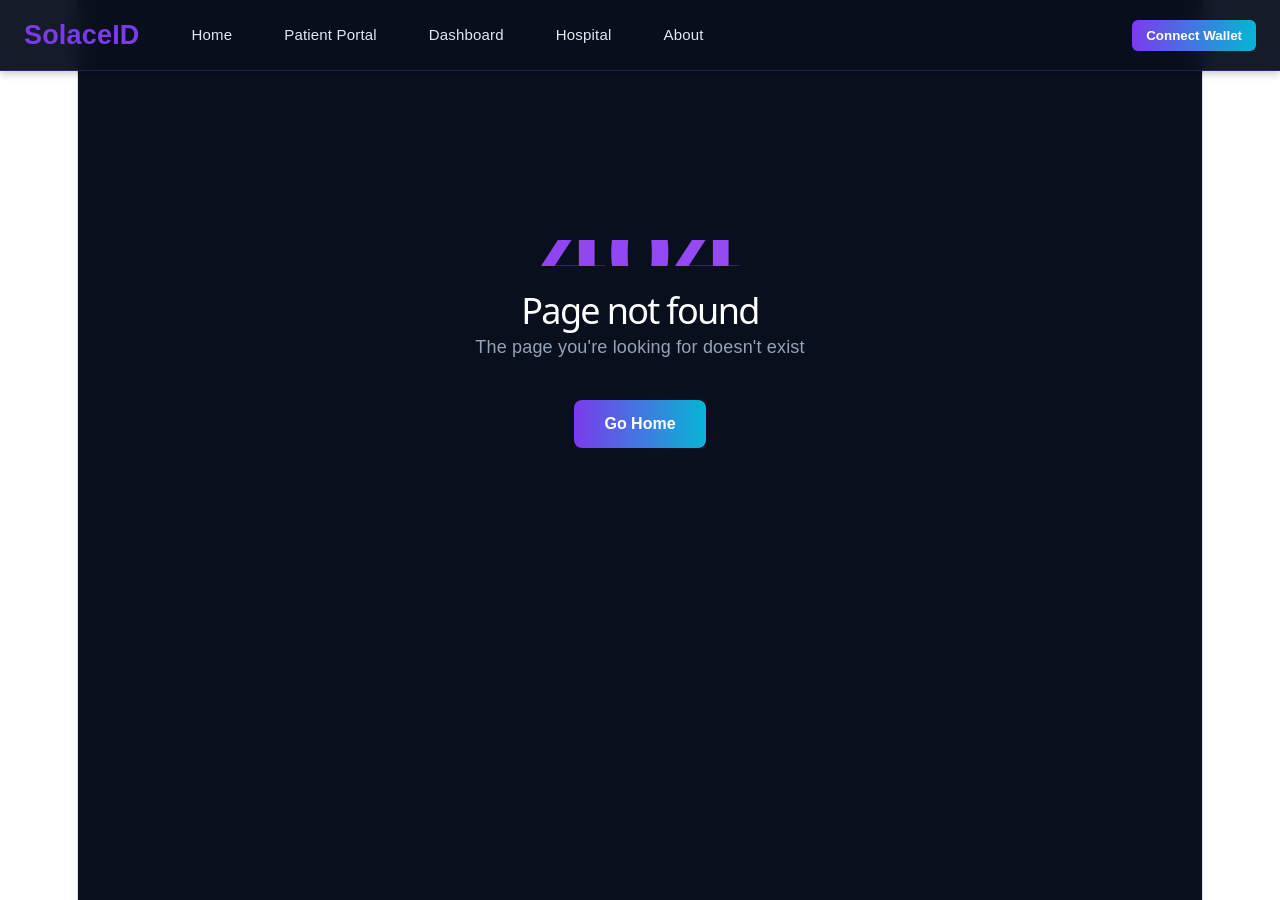
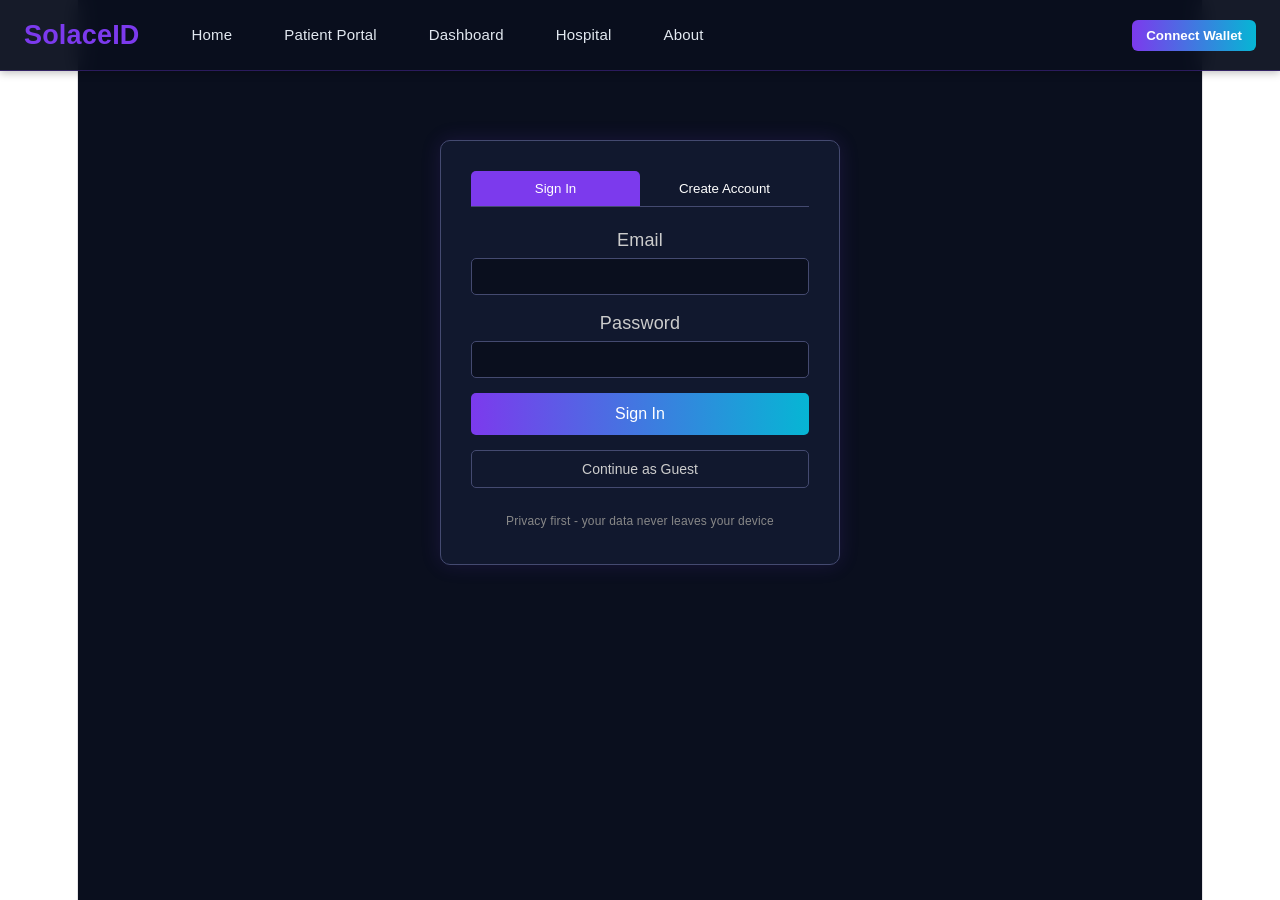
Before and after one commit to dakshdrall/SolaceID, a React (Vite) app in the folder solaceid/: page /patient-login in a window 1280 px wide. Before the commit this address had no page. Built offline with nearby package versions, Linux system fonts and the light colour scheme.

Commit message:
feat: add patient login page with sign in/signup, update navigation, add welcome badge and sign out

```diff
--- a/solaceid/src/App.tsx
+++ b/solaceid/src/App.tsx
@@ -6,6 +6,7 @@ import HospitalDashboard from './pages/HospitalDashboard';
 import PatientDashboard from './pages/PatientDashboard';
 import AboutPage from './pages/AboutPage';
 import HospitalLogin from './pages/HospitalLogin';
+import PatientLogin from './pages/PatientLogin';
 import NotFound from './pages/NotFound';
 
 function App() {
@@ -13,6 +14,7 @@ function App() {
     <BrowserRouter>
       <Routes>
         <Route path="/" element={<LandingPage />} />
+        <Route path="/patient-login" element={<PatientLogin />} />
         <Route path="/wallet" element={<PatientWallet />} />
         <Route path="/consent" element={<ConsentPage />} />
         <Route path="/hospital" element={<HospitalDashboard />} />
--- a/solaceid/src/components/Navbar.tsx
+++ b/solaceid/src/components/Navbar.tsx
@@ -90,7 +90,7 @@ function Navbar() {
           {!isMobile && (
             <>
               <Link to='/' style={{ color: hoveredLink === 'home' ? '#7c3aed' : '#e2e8f0', textDecoration: 'none', fontSize: '15px', marginLeft: '2rem' }} onMouseEnter={() => setHoveredLink('home')} onMouseLeave={() => setHoveredLink(null)}>Home</Link>
-              <Link to='/wallet' style={{ color: hoveredLink === 'wallet' ? '#7c3aed' : '#e2e8f0', textDecoration: 'none', fontSize: '15px', marginLeft: '2rem' }} onMouseEnter={() => setHoveredLink('wallet')} onMouseLeave={() => setHoveredLink(null)}>Patient Portal</Link>
+              <Link to='/patient-login' style={{ color: hoveredLink === 'wallet' ? '#7c3aed' : '#e2e8f0', textDecoration: 'none', fontSize: '15px', marginLeft: '2rem' }} onMouseEnter={() => setHoveredLink('wallet')} onMouseLeave={() => setHoveredLink(null)}>Patient Portal</Link>
               <Link to='/dashboard' style={{ color: hoveredLink === 'dashboard' ? '#7c3aed' : '#e2e8f0', textDecoration: 'none', fontSize: '15px', marginLeft: '2rem' }} onMouseEnter={() => setHoveredLink('dashboard')} onMouseLeave={() => setHoveredLink(null)}>Dashboard</Link>
               <Link to='/hospital-login' style={{ color: hoveredLink === 'hospital' ? '#7c3aed' : '#e2e8f0', textDecoration: 'none', fontSize: '15px', marginLeft: '2rem' }} onMouseEnter={() => setHoveredLink('hospital')} onMouseLeave={() => setHoveredLink(null)}>Hospital</Link>
               <Link to='/about' style={{ color: hoveredLink === 'about' ? '#7c3aed' : '#e2e8f0', textDecoration: 'none', fontSize: '15px', marginLeft: '2rem' }} onMouseEnter={() => setHoveredLink('about')} onMouseLeave={() => setHoveredLink(null)}>About</Link>
@@ -155,7 +155,7 @@ function Navbar() {
           gap: '10px'
         }}>
           <Link to='/' style={{ color: '#e2e8f0', textDecoration: 'none', fontSize: '15px' }} onClick={() => setMenuOpen(false)}>Home</Link>
-          <Link to='/wallet' style={{ color: '#e2e8f0', textDecoration: 'none', fontSize: '15px' }} onClick={() => setMenuOpen(false)}>Patient Portal</Link>
+          <Link to='/patient-login' style={{ color: '#e2e8f0', textDecoration: 'none', fontSize: '15px' }} onClick={() => setMenuOpen(false)}>Patient Portal</Link>
           <Link to='/dashboard' style={{ color: '#e2e8f0', textDecoration: 'none', fontSize: '15px' }} onClick={() => setMenuOpen(false)}>Dashboard</Link>
           <Link to='/hospital-login' style={{ color: '#e2e8f0', textDecoration: 'none', fontSize: '15px' }} onClick={() => setMenuOpen(false)}>Hospital</Link>
           <Link to='/about' style={{ color: '#e2e8f0', textDecoration: 'none', fontSize: '15px' }} onClick={() => setMenuOpen(false)}>About</Link>
--- a/solaceid/src/pages/LandingPage.tsx
+++ b/solaceid/src/pages/LandingPage.tsx
@@ -78,7 +78,7 @@ function LandingPage() {
           <span style={{ background: 'rgba(16, 185, 129, 0.2)', padding: '10px 20px', borderRadius: '20px', border: '1px solid #10b981' }}>ZK Verified</span>
         </div>
         <div style={{ marginTop: '20px', display: 'flex', justifyContent: 'center', gap: '20px', flexWrap: 'wrap' }}>
-          <button onClick={() => navigate('/wallet')} style={{ ...buttonStyle, background: 'linear-gradient(to right, #7c3aed, #06b6d4)', padding: '15px 40px', fontSize: '18px' }}>
+          <button onClick={() => navigate('/patient-login')} style={{ ...buttonStyle, background: 'linear-gradient(to right, #7c3aed, #06b6d4)', padding: '15px 40px', fontSize: '18px' }}>
             Get Started as Patient
           </button>
           <button onClick={() => navigate('/hospital-login')} style={{ ...buttonStyle, background: '#06b6d4', padding: '15px 40px', fontSize: '18px' }}>
--- a/solaceid/src/pages/PatientDashboard.tsx
+++ b/solaceid/src/pages/PatientDashboard.tsx
@@ -1,8 +1,10 @@
 import { useEffect, useState } from 'react';
+import { useNavigate } from 'react-router-dom';
 import Navbar from '../components/Navbar';
 import QRCode from 'react-qr-code';
 
 function PatientDashboard() {
+  const navigate = useNavigate();
   const patientName = localStorage.getItem('patientName') || 'Patient';
   const patientHash = localStorage.getItem('solaceIdHash') || '0x0000000000000000000000000000000000000000';
   const createdDate = localStorage.getItem('patientCreated') || new Date().toISOString();
@@ -52,6 +54,30 @@ function PatientDashboard() {
       <Navbar />
       <div style={{ padding: '140px 1rem 40px', margin: '0 auto', maxWidth: '1000px', width: '100%' }}>
         <h1 style={{ fontSize: '2.5rem', marginBottom: '20px' }}>Welcome back, {patientName}</h1>
+        <button
+          onClick={() => {
+            localStorage.removeItem('solaceIdHash');
+            localStorage.removeItem('patientName');
+            localStorage.removeItem('ehrData');
+            localStorage.removeItem('consents');
+            localStorage.removeItem('consentTx');
+            navigate('/patient-login');
+          }}
+          style={{
+            position: 'absolute',
+            top: '120px',
+            right: '1rem',
+            background: 'transparent',
+            border: '1px solid #dc2626',
+            color: '#dc2626',
+            padding: '8px 16px',
+            borderRadius: '6px',
+            cursor: 'pointer',
+            fontSize: '14px'
+          }}
+        >
+          Sign Out
+        </button>
 
         <div style={{ display: 'flex', flexDirection: isMobile ? 'column' : 'row', flexWrap: 'wrap', gap: '20px', marginBottom: '20px' }}>
           <div style={{ background: '#11182e', border: '1px solid #444a70', boxShadow: '0 0 20px rgba(124, 58, 237, 0.15)', borderRadius: '10px', padding: '20px', flex: '1 1 220px' }}>
--- /dev/null
+++ b/solaceid/src/pages/PatientLogin.tsx
@@ -0,0 +1,188 @@
+import { useState } from 'react';
+import { useNavigate } from 'react-router-dom';
+import Navbar from '../components/Navbar';
+
+function PatientLogin() {
+  const navigate = useNavigate();
+  const [activeTab, setActiveTab] = useState<'signin' | 'signup'>('signin');
+  const [loading, setLoading] = useState(false);
+  const [form, setForm] = useState({
+    name: '',
+    email: '',
+    password: '',
+    confirmPassword: ''
+  });
+
+  const handleSubmit = (e: React.FormEvent) => {
+    e.preventDefault();
+    setLoading(true);
+    setTimeout(() => {
+      if (activeTab === 'signup') {
+        localStorage.setItem('patientName', form.name);
+      }
+      navigate('/wallet');
+    }, 2000);
+  };
+
+  const handleGuest = () => {
+    navigate('/wallet');
+  };
+
+  return (
+    <div style={{ backgroundColor: '#0a0f1e', minHeight: '100vh', color: 'white', fontFamily: 'Arial, sans-serif', paddingTop: '100px' }}>
+      <Navbar />
+      <div style={{ padding: '40px 1rem', maxWidth: '400px', margin: '0 auto' }}>
+        <div style={{ background: '#11182e', border: '1px solid #444a70', borderRadius: '10px', padding: '30px', boxShadow: '0 0 20px rgba(124, 58, 237, 0.15)' }}>
+          <div style={{ display: 'flex', marginBottom: '20px', borderBottom: '1px solid #444a70' }}>
+            <button
+              onClick={() => setActiveTab('signin')}
+              style={{
+                flex: 1,
+                padding: '10px',
+                background: activeTab === 'signin' ? '#7c3aed' : 'transparent',
+                border: 'none',
+                color: 'white',
+                cursor: 'pointer',
+                borderRadius: '5px 5px 0 0'
+              }}
+            >
+              Sign In
+            </button>
+            <button
+              onClick={() => setActiveTab('signup')}
+              style={{
+                flex: 1,
+                padding: '10px',
+                background: activeTab === 'signup' ? '#7c3aed' : 'transparent',
+                border: 'none',
+                color: 'white',
+                cursor: 'pointer',
+                borderRadius: '5px 5px 0 0'
+              }}
+            >
+              Create Account
+            </button>
+          </div>
+
+          <form onSubmit={handleSubmit}>
+            {activeTab === 'signup' && (
+              <div style={{ marginBottom: '15px' }}>
+                <label style={{ display: 'block', marginBottom: '5px', color: '#ccc' }}>Full Name</label>
+                <input
+                  type="text"
+                  value={form.name}
+                  onChange={(e) => setForm({ ...form, name: e.target.value })}
+                  required
+                  style={{
+                    width: '100%',
+                    padding: '10px',
+                    background: '#0a0f1e',
+                    border: '1px solid #444a70',
+                    borderRadius: '5px',
+                    color: 'white',
+                    boxSizing: 'border-box'
+                  }}
+                />
+              </div>
+            )}
+            <div style={{ marginBottom: '15px' }}>
+              <label style={{ display: 'block', marginBottom: '5px', color: '#ccc' }}>Email</label>
+              <input
+                type="email"
+                value={form.email}
+                onChange={(e) => setForm({ ...form, email: e.target.value })}
+                required
+                style={{
+                  width: '100%',
+                  padding: '10px',
+                  background: '#0a0f1e',
+                  border: '1px solid #444a70',
+                  borderRadius: '5px',
+                  color: 'white',
+                  boxSizing: 'border-box'
+                }}
+              />
+            </div>
+            <div style={{ marginBottom: '15px' }}>
+              <label style={{ display: 'block', marginBottom: '5px', color: '#ccc' }}>Password</label>
+              <input
+                type="password"
+                value={form.password}
+                onChange={(e) => setForm({ ...form, password: e.target.value })}
+                required
+                style={{
+                  width: '100%',
+                  padding: '10px',
+                  background: '#0a0f1e',
+                  border: '1px solid #444a70',
+                  borderRadius: '5px',
+                  color: 'white',
+                  boxSizing: 'border-box'
+                }}
+              />
+            </div>
+            {activeTab === 'signup' && (
+              <div style={{ marginBottom: '20px' }}>
+                <label style={{ display: 'block', marginBottom: '5px', color: '#ccc' }}>Confirm Password</label>
+                <input
+                  type="password"
+                  value={form.confirmPassword}
+                  onChange={(e) => setForm({ ...form, confirmPassword: e.target.value })}
+                  required
+                  style={{
+                    width: '100%',
+                    padding: '10px',
+                    background: '#0a0f1e',
+                    border: '1px solid #444a70',
+                    borderRadius: '5px',
+                    color: 'white',
+                    boxSizing: 'border-box'
+                  }}
+                />
+              </div>
+            )}
+            <button
+              type="submit"
+              disabled={loading}
+              style={{
+                width: '100%',
+                padding: '12px',
+                background: loading ? '#444a70' : 'linear-gradient(to right, #7c3aed, #06b6d4)',
+                border: 'none',
+                borderRadius: '5px',
+                color: 'white',
+                cursor: loading ? 'not-allowed' : 'pointer',
+                fontSize: '16px',
+                marginBottom: '15px'
+              }}
+            >
+              {loading ? 'Processing...' : activeTab === 'signin' ? 'Sign In' : 'Create Account'}
+            </button>
+          </form>
+
+          <button
+            onClick={handleGuest}
+            style={{
+              width: '100%',
+              padding: '10px',
+              background: 'transparent',
+              border: '1px solid #444a70',
+              borderRadius: '5px',
+              color: '#ccc',
+              cursor: 'pointer',
+              fontSize: '14px'
+            }}
+          >
+            Continue as Guest
+          </button>
+
+          <p style={{ textAlign: 'center', marginTop: '20px', fontSize: '12px', color: '#888' }}>
+            Privacy first - your data never leaves your device
+          </p>
+        </div>
+      </div>
+    </div>
+  );
+}
+
+export default PatientLogin;
--- a/solaceid/src/pages/PatientWallet.tsx
+++ b/solaceid/src/pages/PatientWallet.tsx
@@ -53,6 +53,13 @@ function PatientWallet() {
   return (
     <div style={{ backgroundColor: '#0a0f1e', minHeight: '100vh', color: 'white', fontFamily: 'Arial, sans-serif', paddingTop: '100px', scrollPaddingTop: '3rem' }}>
       <Navbar />
+      {localStorage.getItem('patientName') && (
+        <div style={{ textAlign: 'center', margin: '20px 0', padding: '0 1rem' }}>
+          <span style={{ background: '#10b981', color: 'white', padding: '8px 16px', borderRadius: '20px', fontSize: '14px', fontWeight: 'bold' }}>
+            Welcome back, {localStorage.getItem('patientName')}
+          </span>
+        </div>
+      )}
       <div style={{ padding: '140px 1rem 40px', margin: '0 auto', maxWidth: '1000px', width: '100%' }}>
         <div style={{ textAlign: 'center', marginBottom: '40px' }}>
           <h1 style={{
```
